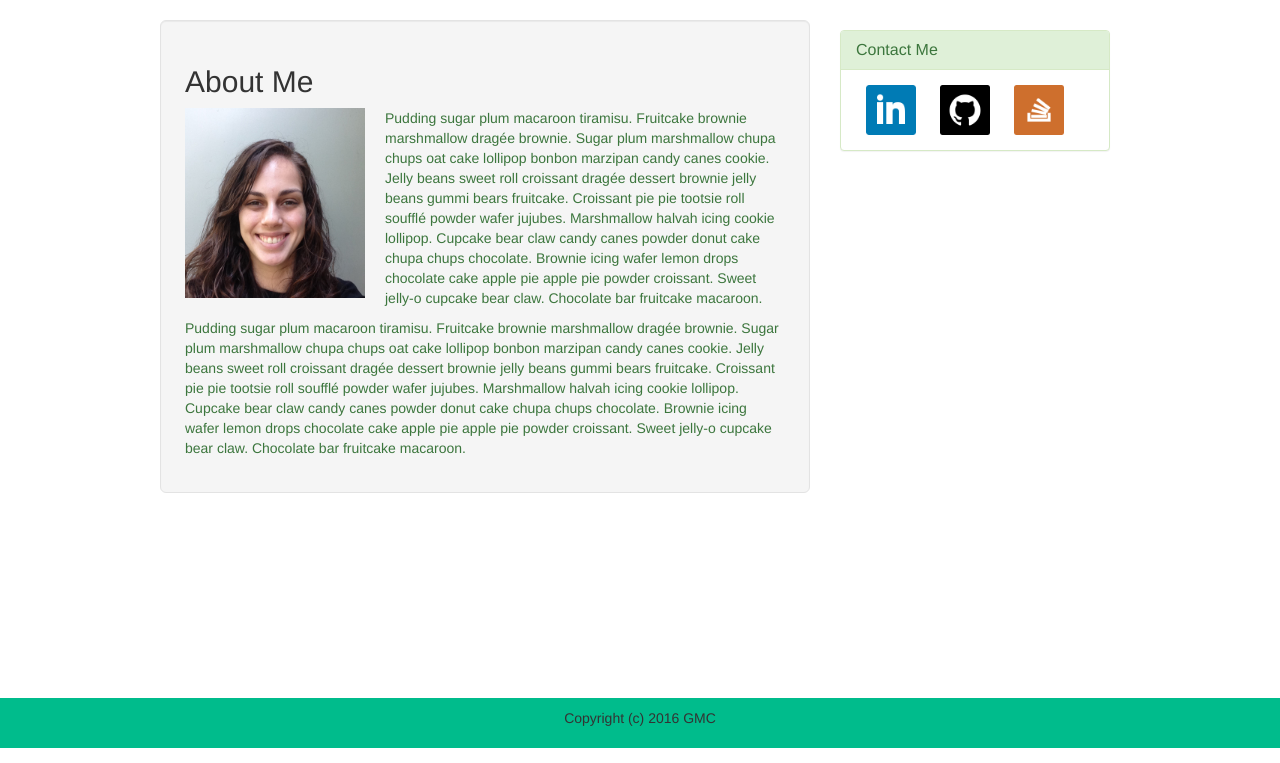
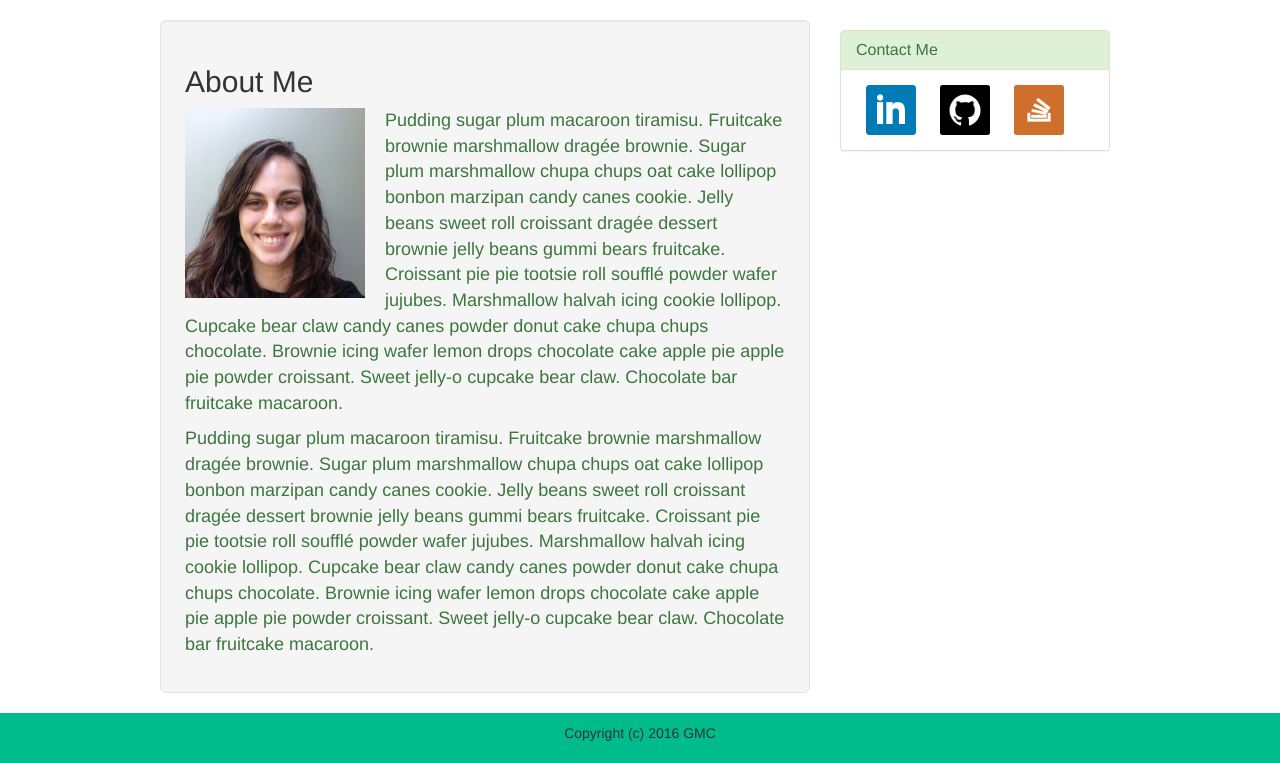
Before and after one commit to contygm/Portfolio1, a PHP site: page /index.html in a window 1280 px wide. Shown: the part 52-815 px from the top of the page. Run offline with PHP 8.4, Linux system fonts and the light colour scheme; some libraries are stand-ins or nearby versions.

Commit message:
trying again and again

```diff
--- a/assignment2/style.css
+++ b/assignment2/style.css
@@ -10,6 +10,10 @@ body{
 	max-width: 960px;
 	margin: 0 auto;
 
+}
+
+p {
+	font-size: 18px;
 }
 
 #ProfPic {
```
Also changed, not shown: assignment2/composer.json (deleted), assignment2/index.php (deleted), assignment2/reset.css (deleted).
